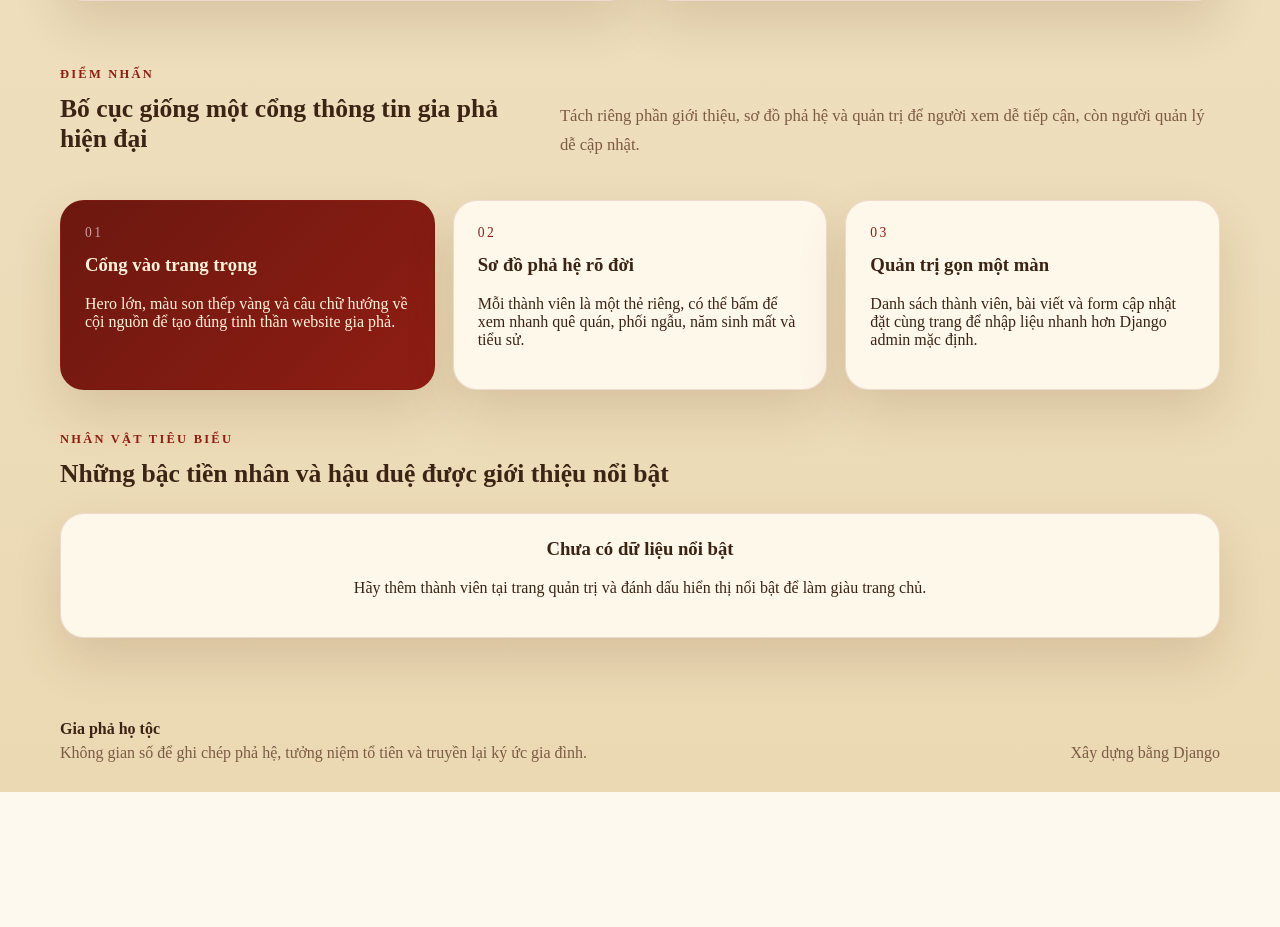
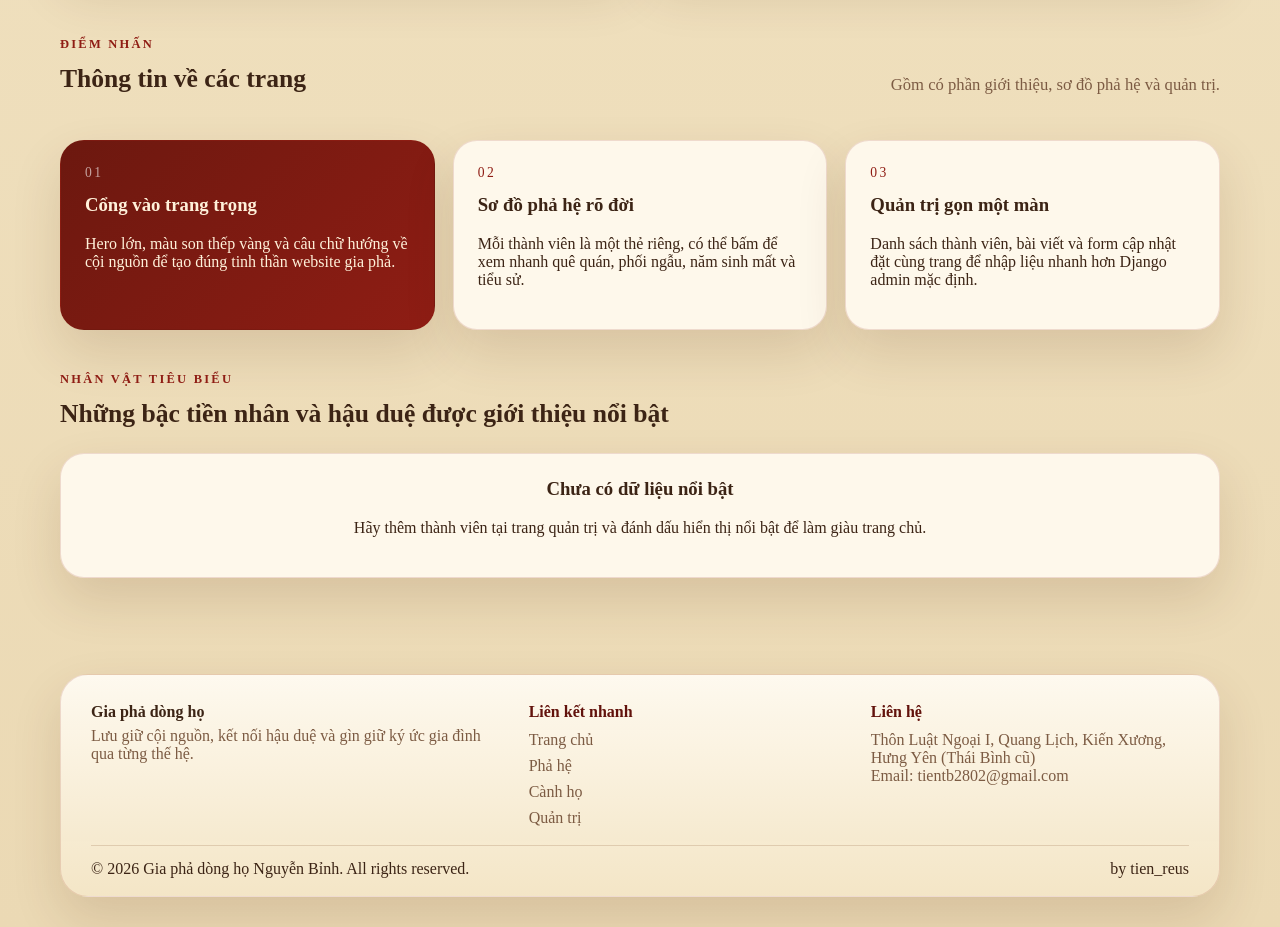
Before and after one commit to Tien-reus/webgiapha, a Django app: page / in a window 1280 px wide. Shown: the part 1316-2243 px from the top of the page. Before the commit the page ends 2108 px from the top, so only its background shows below. Run offline with Django 5.2, Linux system fonts and the light colour scheme; data comes from the database, SQL or seed files in the repository.

Commit message:
update footer

```diff
--- a/static/css/site.css
+++ b/static/css/site.css
@@ -331,6 +331,17 @@ h2 {
     background: transparent;
     color: var(--accent-strong);
     box-shadow: inset 0 0 0 1px rgba(143, 29, 20, 0.24);
+}
+
+.hero-copy .button.secondary {
+    color: #fff6de;
+    box-shadow: inset 0 0 0 1px rgba(255, 236, 187, 0.45);
+    background: rgba(255, 255, 255, 0.06);
+}
+
+.hero-copy .button.secondary:hover {
+    background: rgba(255, 236, 187, 0.18);
+    color: #fff8e8;
 }
 
 .button.danger {
@@ -823,7 +834,7 @@ h2 {
 }
 
 .site-footer {
-    padding: 10px 0 30px;
+    padding: 24px 0 30px;
 }
 
 .genealogy-outline {
@@ -878,11 +889,18 @@ h2 {
     font-size: 0.92rem;
 }
 
-.footer-shell {
-    display: flex;
-    align-items: end;
-    justify-content: space-between;
-    gap: 18px;
+.footer-block {
+    padding: 28px 30px 18px;
+    border-radius: 28px;
+    background: linear-gradient(180deg, rgba(255, 251, 242, 0.95), rgba(244, 230, 199, 0.94));
+    border: 1px solid rgba(143, 29, 20, 0.14);
+    box-shadow: var(--shadow);
+}
+
+.footer-grid {
+    display: grid;
+    grid-template-columns: 1.3fr 1fr 1fr;
+    gap: 24px;
     color: var(--muted);
 }
 
@@ -892,9 +910,39 @@ h2 {
     font-weight: 700;
 }
 
+.footer-heading {
+    margin: 0 0 10px;
+    color: var(--accent-strong);
+    font-weight: 700;
+}
+
+.footer-links {
+    display: grid;
+    gap: 8px;
+}
+
+.footer-links a {
+    color: var(--muted);
+}
+
+.footer-links a:hover {
+    color: var(--accent-strong);
+    text-decoration: underline;
+}
+
 .footer-copy,
 .footer-note {
     margin-bottom: 0;
+}
+
+.footer-bottom {
+    margin-top: 18px;
+    padding-top: 14px;
+    border-top: 1px solid rgba(141, 93, 54, 0.22);
+    display: flex;
+    align-items: center;
+    justify-content: space-between;
+    gap: 12px;
 }
 
 @media (max-width: 920px) {
@@ -906,9 +954,13 @@ h2 {
     .split-heading,
     .tree-header-card,
     .manage-header-card,
-    .footer-shell {
+    .footer-bottom {
         align-items: start;
         flex-direction: column;
+    }
+
+    .footer-grid {
+        grid-template-columns: 1fr;
     }
 }
 
--- a/templates/base.html
+++ b/templates/base.html
@@ -45,12 +45,31 @@
         </main>
 
         <footer class="site-footer">
-            <div class="container footer-shell">
-                <div>
-                    <p class="footer-title">Gia phả họ tộc</p>
-                    <p class="footer-copy">Không gian số để ghi chép phả hệ, tưởng niệm tổ tiên và truyền lại ký ức gia đình.</p>
+            <div class="container footer-block">
+                <div class="footer-grid">
+                    <section>
+                        <p class="footer-title">Gia phả dòng họ</p>
+                        <p class="footer-copy">Lưu giữ cội nguồn, kết nối hậu duệ và gìn giữ ký ức gia đình qua từng thế hệ.</p>
+                    </section>
+                    <section>
+                        <p class="footer-heading">Liên kết nhanh</p>
+                        <nav class="footer-links">
+                            <a href="{% url 'about' %}">Trang chủ</a>
+                            <a href="{% url 'family_tree' %}">Phả hệ</a>
+                            <a href="{% url 'branches_outline' %}">Cành họ</a>
+                            <a href="{% url 'manage_members' %}">Quản trị</a>
+                        </nav>
+                    </section>
+                    <section>
+                        <p class="footer-heading">Liên hệ</p>
+                        <p class="footer-copy">Thôn Luật Ngoại I, Quang Lịch, Kiến Xương, Hưng Yên (Thái Bình cũ)</p>
+                        <p class="footer-copy">Email: tientb2802@gmail.com</p>
+                    </section>
                 </div>
-                <p class="footer-note">Xây dựng bằng Django</p>
+                <div class="footer-bottom">
+                    <p class="footer-note">© {% now "Y" %} Gia phả dòng họ Nguyễn Bỉnh. All rights reserved.</p>
+                    <p class="footer-note">by tien_reus</p>
+                </div>
             </div>
         </footer>
     </div>
--- a/templates/genealogy/about.html
+++ b/templates/genealogy/about.html
@@ -6,11 +6,10 @@
 <section class="hero-section">
     <div class="container hero-layout">
         <div class="hero-copy">
-            <p class="eyebrow">Gia phả họ Nguyễn</p>
-            <h1>Trang gia phả mang dáng vẻ trang trọng, gần với một từ đường số của dòng họ.</h1>
+            <p class="eyebrow">Gia phả họ Nguyễn Bỉnh</p>
+            <h1>Trang thông tin gia phả họ Nguyễn Bỉnh Hưng Yên (Thái Bình cũ).</h1>
             <p class="lead">
-                Giao diện tập trung vào ba việc chính: giới thiệu lịch sử họ tộc, trình bày cây phả hệ
-                theo từng đời, và lưu lại bài viết, tư liệu, hình ảnh của con cháu trong cùng một không gian.
+                Thông tin liên hệ Nguyễn Tiến Chinh sdt: xxxxxxxxxx
             </p>
             <div class="hero-actions">
                 <a class="button primary" href="{% url 'family_tree' %}">Xem cây gia phả</a>
@@ -30,13 +29,14 @@
                     <strong>{{ generation_count }}</strong>
                 </article>
                 <article class="metric-card">
-                    <span>Tư liệu</span>
+                    <span>Tư liệu tin tức</span>
                     <strong>{{ articles|length }}</strong>
                 </article>
             </div>
             <div class="heritage-note">
-                <p class="heritage-note__title">Chủ đề giao diện</p>
-                <p>Giấy sắc phong, son đỏ, họa tiết khung gỗ và bố cục rõ lớp để tạo cảm giác trang nghiêm như một trang gia phả thật.</p>
+                <p class="heritage-note__title">Thông tin gia phả</p>
+                <p>Các thành viên đã ghi nhận trong tài liệu của dòng họ Nguyễn Bỉnh
+                     theo từng cành, từng đời, để tiện tra cứu lâu dài.</p>
             </div>
         </aside>
     </div>
@@ -47,9 +47,9 @@
         <div class="section-heading split-heading">
             <div>
                 <p class="eyebrow">Tư liệu dòng họ</p>
-                <h2>Tin tức, ký sự và ghi chép được lưu lại cho hậu thế</h2>
+                <h2>Tin tức, thông tin</h2>
             </div>
-            <p class="section-note">Mỗi bài viết có thể dùng để lưu gia phả chi, ảnh ngày giỗ tổ, lịch sử chi họ hoặc các mốc sự kiện quan trọng.</p>
+            <p class="section-note"> Dùng để lưu gia phả chi, ảnh ngày giỗ tổ, lịch sử chi họ hoặc các mốc sự kiện quan trọng.</p>
         </div>
 
         <div class="article-grid">
@@ -81,9 +81,9 @@
         <div class="section-heading split-heading">
             <div>
                 <p class="eyebrow">Điểm nhấn</p>
-                <h2>Bố cục giống một cổng thông tin gia phả hiện đại</h2>
+                <h2>Thông tin về các trang</h2>
             </div>
-            <p class="section-note">Tách riêng phần giới thiệu, sơ đồ phả hệ và quản trị để người xem dễ tiếp cận, còn người quản lý dễ cập nhật.</p>
+            <p class="section-note">Gồm có phần giới thiệu, sơ đồ phả hệ và quản trị.</p>
         </div>
 
         <div class="feature-grid">
```
Also changed, not shown: templates/genealogy/branches_outline.html (+9 -1 lines), templates/genealogy/family_tree.html (+8 -1 lines).
